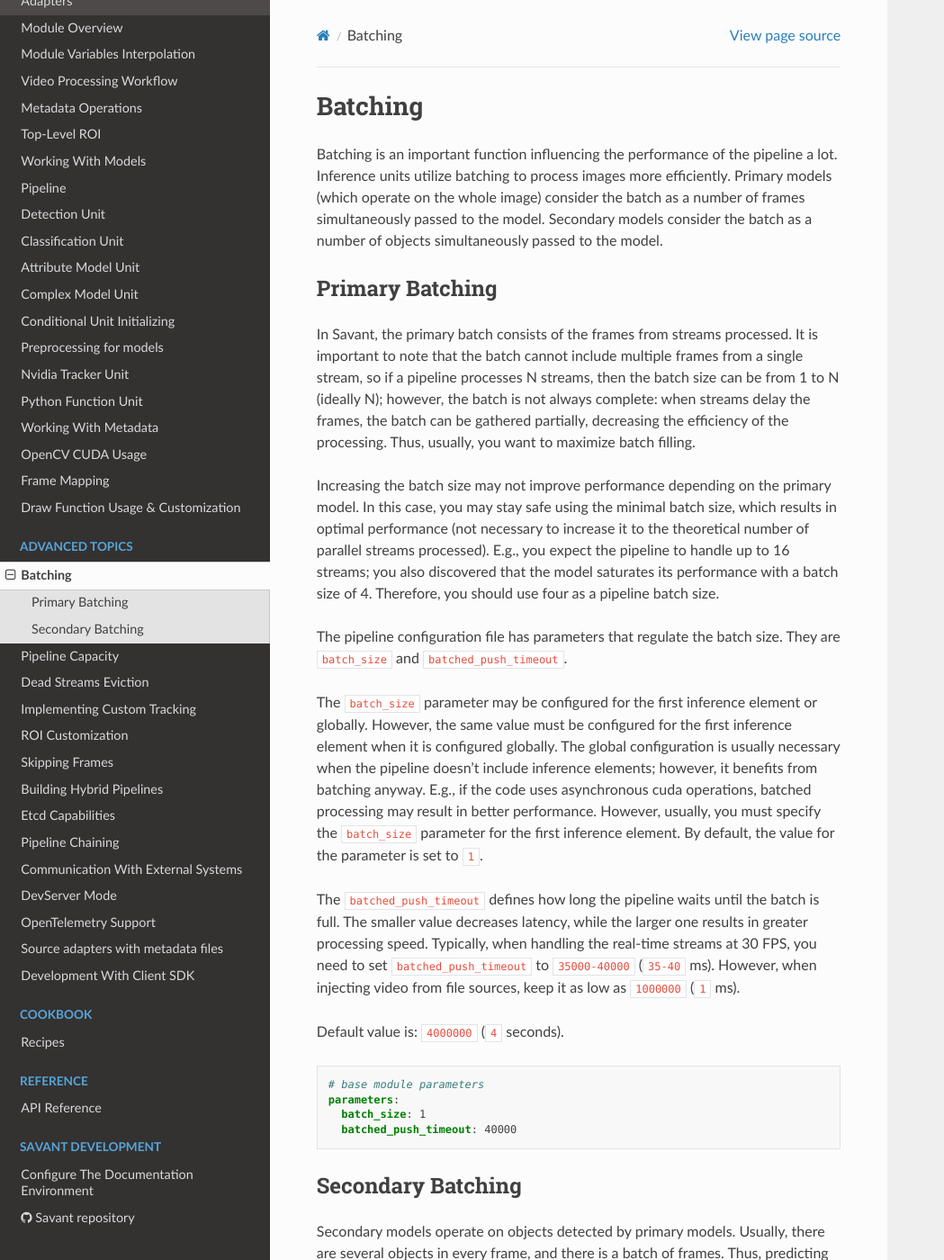
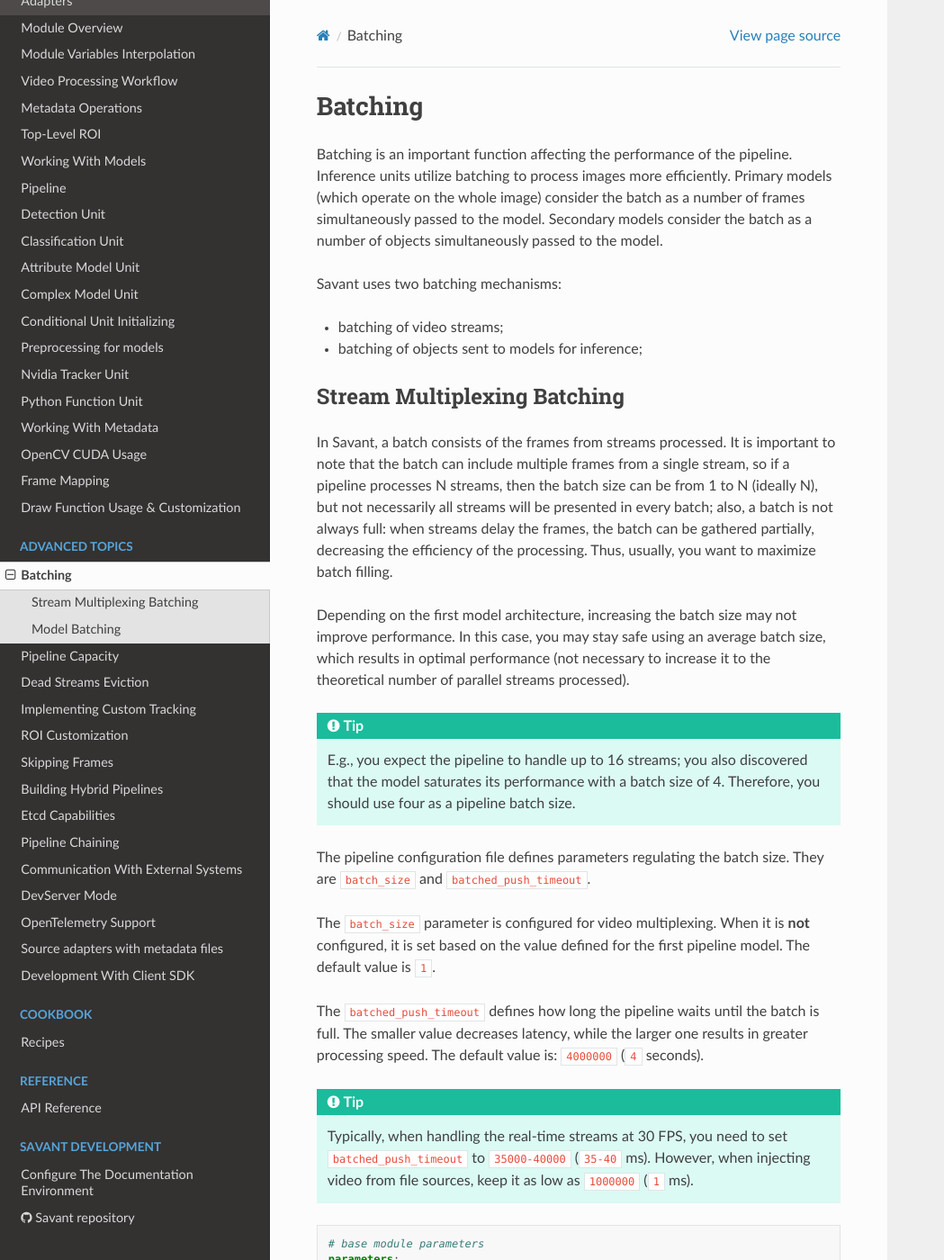
Before and after one commit to insight-platform/Savant, a Sphinx documentation site: the page built from docs/source/advanced_topics/0_batching.rst, in a window 1280 px wide and 1400 px high. Shown: the whole window at 90% size, without its empty margins (0-1049 px from the left). Built offline with Sphinx 7.4.7 and the Read the Docs theme 2.0.0, drawn with Linux system fonts in a browser that asks for light colours; the version number could not be read and is left out; some of the changed text lies outside the part shown.

Commit message:
fixed batching

```diff
--- a/docs/source/advanced_topics/0_batching.rst
+++ b/docs/source/advanced_topics/0_batching.rst
@@ -1,22 +1,34 @@
 Batching
 ========
 
-Batching is an important function influencing the performance of the pipeline a lot. Inference units utilize batching to process images more efficiently. Primary models (which operate on the whole image) consider the batch as a number of frames simultaneously passed to the model. Secondary models consider the batch as a number of objects simultaneously passed to the model.
+Batching is an important function affecting the performance of the pipeline. Inference units utilize batching to process images more efficiently. Primary models (which operate on the whole image) consider the batch as a number of frames simultaneously passed to the model. Secondary models consider the batch as a number of objects simultaneously passed to the model.
 
-Primary Batching
-----------------
+Savant uses two batching mechanisms:
 
-In Savant, the primary batch consists of the frames from streams processed. It is important to note that the batch cannot include multiple frames from a single stream, so if a pipeline processes N streams, then the batch size can be from 1 to N (ideally N); however, the batch is not always complete: when streams delay the frames, the batch can be gathered partially, decreasing the efficiency of the processing. Thus, usually, you want to maximize batch filling.
+- batching of video streams;
+- batching of objects sent to models for inference;
 
-Increasing the batch size may not improve performance depending on the primary model. In this case, you may stay safe using the minimal batch size, which results in optimal performance (not necessary to increase it to the theoretical number of parallel streams processed). E.g., you expect the pipeline to handle up to 16 streams; you also discovered that the model saturates its performance with a batch size of 4. Therefore, you should use four as a pipeline batch size.
+Stream Multiplexing Batching
+----------------------------
 
-The pipeline configuration file has parameters that regulate the batch size. They are ``batch_size`` and ``batched_push_timeout``.
+In Savant, a batch consists of the frames from streams processed. It is important to note that the batch can include multiple frames from a single stream, so if a pipeline processes N streams, then the batch size can be from 1 to N (ideally N), but not necessarily all streams will be presented in every batch; also, a batch is not always full: when streams delay the frames, the batch can be gathered partially, decreasing the efficiency of the processing. Thus, usually, you want to maximize batch filling.
 
-The ``batch_size`` parameter may be configured for the first inference element or globally. However, the same value must be configured for the first inference element when it is configured globally. The global configuration is usually necessary when the pipeline doesn't include inference elements; however, it benefits from batching anyway. E.g., if the code uses asynchronous cuda operations, batched processing may result in better performance. However, usually, you must specify the ``batch_size`` parameter for the first inference element. By default, the value for the parameter is set to ``1``.
+Depending on the first model architecture, increasing the batch size may not improve performance. In this case, you may stay safe using an average batch size, which results in optimal performance (not necessary to increase it to the theoretical number of parallel streams processed).
 
-The ``batched_push_timeout`` defines how long the pipeline waits until the batch is full. The smaller value decreases latency, while the larger one results in greater processing speed. Typically, when handling the real-time streams at 30 FPS, you need to set ``batched_push_timeout`` to ``35000-40000`` (``35-40`` ms). However, when injecting video from file sources, keep it as low as ``1000000`` (``1`` ms).
+.. tip::
 
-Default value is: ``4000000`` (``4`` seconds).
+    E.g., you expect the pipeline to handle up to 16 streams; you also discovered that the model saturates its performance with a batch size of 4. Therefore, you should use four as a pipeline batch size.
+
+The pipeline configuration file defines parameters regulating the batch size. They are ``batch_size`` and ``batched_push_timeout``.
+
+The ``batch_size`` parameter is configured for video multiplexing. When it is **not** configured, it is set based on the value defined for the first pipeline model. The default value is ``1``.
+
+The ``batched_push_timeout`` defines how long the pipeline waits until the batch is full. The smaller value decreases latency, while the larger one results in greater processing speed. The default value is: ``4000000`` (``4`` seconds).
+
+.. tip::
+
+    Typically, when handling the real-time streams at 30 FPS, you need to set ``batched_push_timeout`` to ``35000-40000`` (``35-40`` ms). However, when injecting video from file sources, keep it as low as ``1000000`` (``1`` ms).
+
 
 .. code-block:: yaml
 
@@ -26,10 +38,12 @@
       batched_push_timeout: 40000
 
 
-Secondary Batching
-------------------
+Model Batching
+--------------
 
-Secondary models operate on objects detected by primary models. Usually, there are several objects in every frame, and there is a batch of frames. Thus, predicting how many objects you get after the primary model may be difficult. However, the rule of thumb is to select the batch size typically set to a number between one and an average number of objects in the frame. You may experiment with various batch sizes to tweak the performance.
+Models operate on objects detected by previous models or defined with ROIs (externally defined pseudo-objects). Usually, there are several objects in every frame, and there is a batch of frames. Thus, predicting how many objects you get after the previous model may be difficult.
+
+However, the rule of thumb is to select the batch size typically set to a number between one and an average number of objects in the frame. You may experiment with various batch sizes to tweak the performance.
 
 .. code-block:: yaml
 
```
